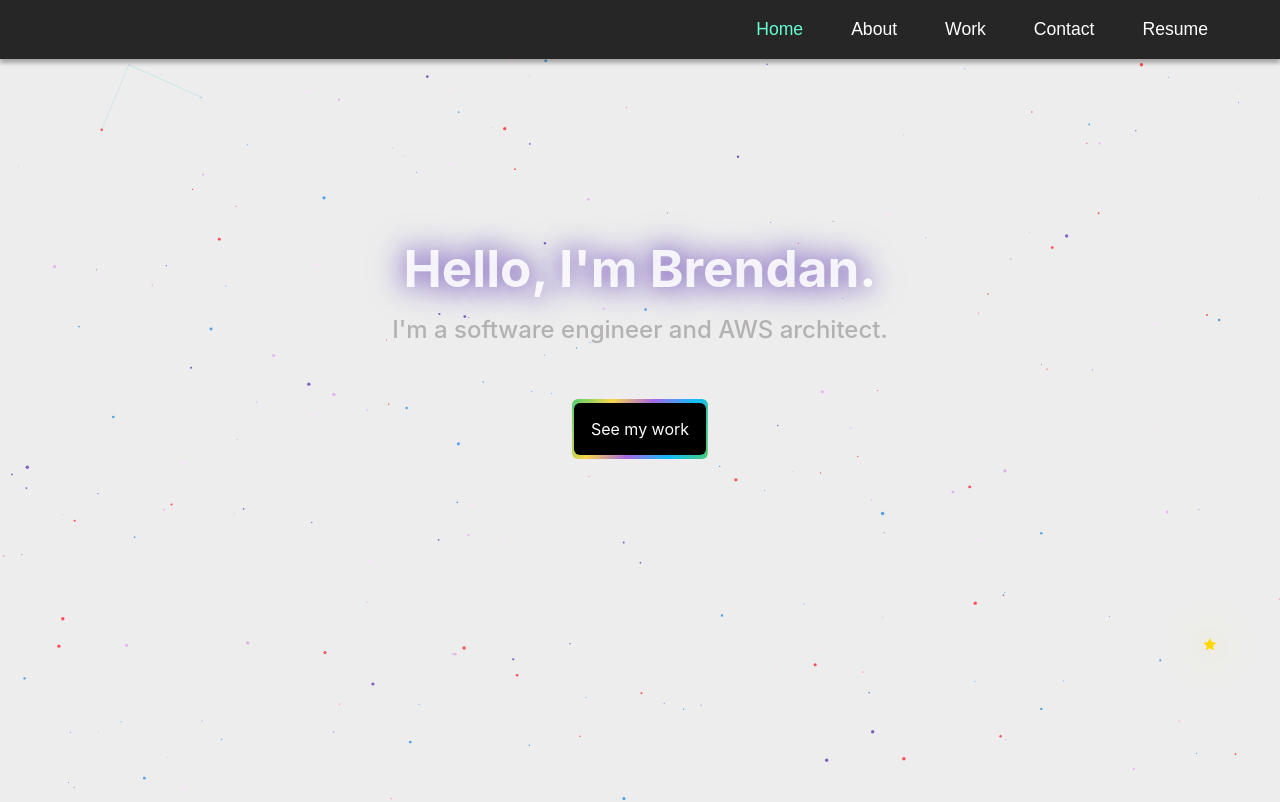
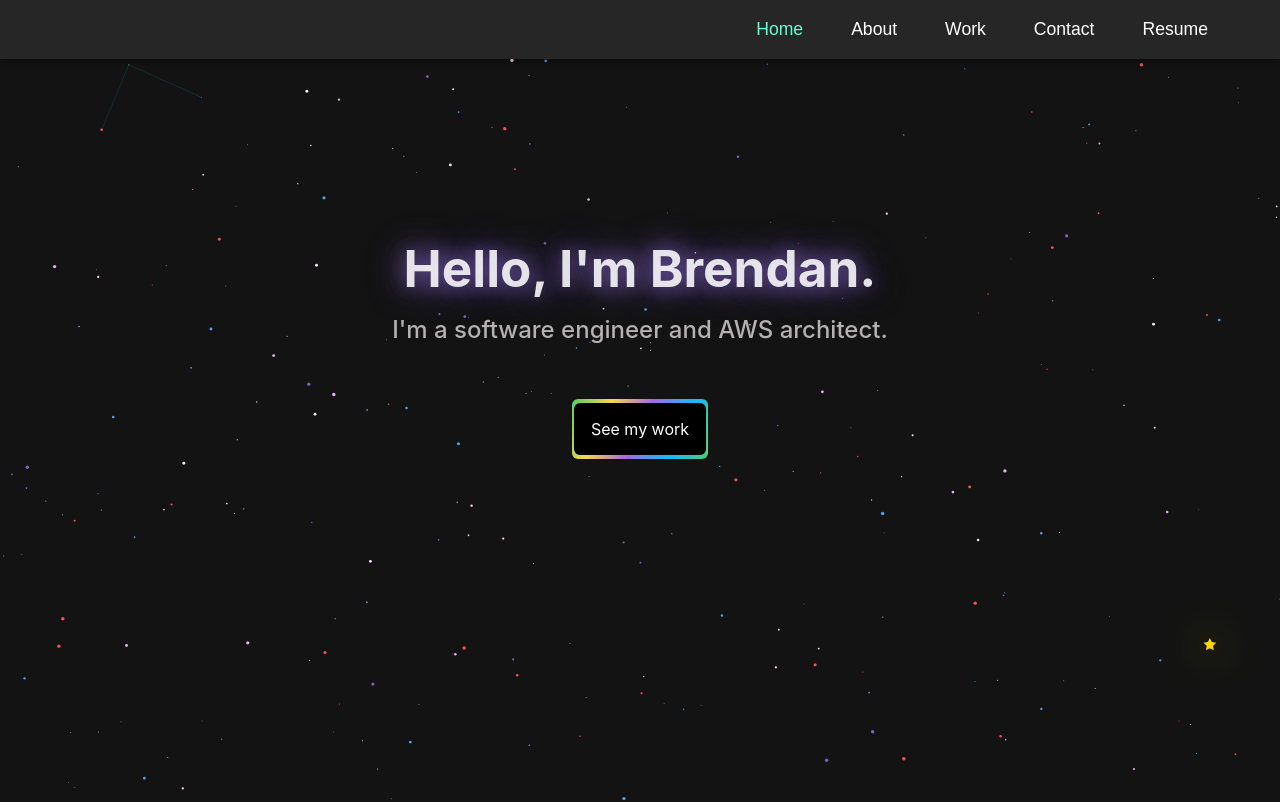
Before and after one commit to brendandagys/Portfolio, a React (Vite) app in the folder frontend/: page / in a window 1280 px wide. Shown: the top 802 px of the page. Built offline with nearby package versions, Linux system fonts and the light colour scheme.

Commit message:
Ensure canvas is rendered in "dark" mode

```diff
--- a/frontend/src/css/index.css
+++ b/frontend/src/css/index.css
@@ -17,7 +17,6 @@
   --link-color: #646cff;
   --link-color-hover: #535bf2;
   --background-color: #24242414;
-  /* --background-color: #242424; */
   --button-border-color: #8b90e8;
   --button-border-color-hover: #646cff;
   --font: Inter, system-ui, Avenir, Helvetica, Arial, sans-serif;
@@ -27,7 +26,7 @@
 
   line-height: 1.5;
 
-  color-scheme: light dark;
+  color-scheme: only dark;
   color: var(--text-white);
   background-color: var(--background-color);
 
```
